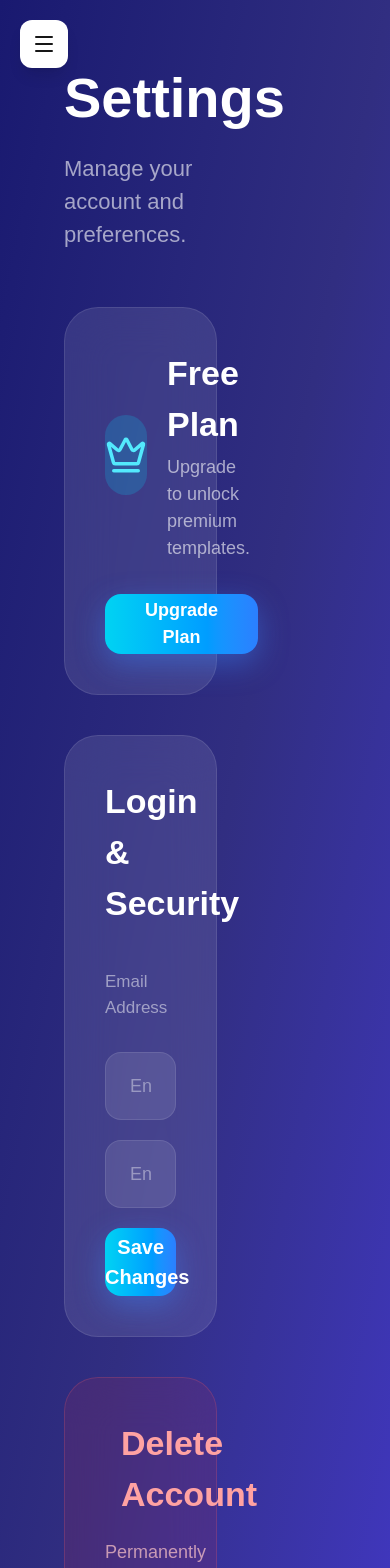
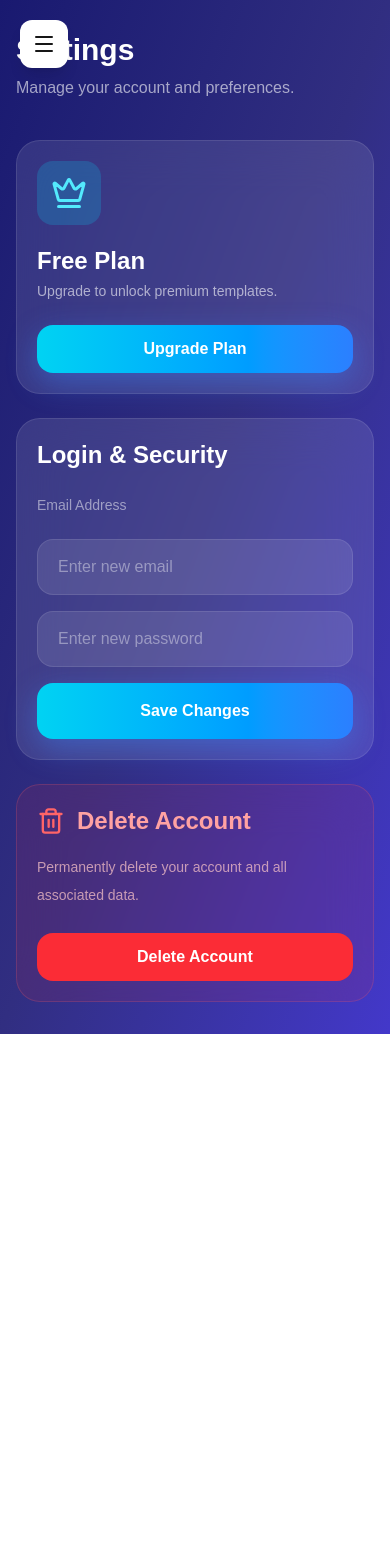
Before and after one commit to diyarathod910/Resume-builder-app, a Next.js app in the folder resume-builder/: page /settings in a window 390 px wide. Shown: the top 1568 px of the page. After the commit the page ends 1034 px from the top, so only its background shows below. Built offline with nearby package versions, Linux system fonts and the light colour scheme; no server answers.

Commit message:
make settings file responsive

```diff
--- a/resume-builder/src/app/settings/page.jsx
+++ b/resume-builder/src/app/settings/page.jsx
@@ -129,215 +129,135 @@ export default function SettingsPage() {
 
     return (
 
-        <section className="w-full min-h-screen bg-linear-to-br from-[#191970] via-[#312E81] to-[#4338CA] flex">
+        <section className="w-full min-h-screen bg-linear-to-br from-[#191970] via-[#312E81] to-[#4338CA] flex flex-col lg:flex-row">
 
             {/* SIDEBAR */}
+            <DashboardSidebarUI />
 
-            <DashboardSidebarUI></DashboardSidebarUI>
             {/* RIGHT */}
-
-            <div className="w-[82%] px-16 py-14 overflow-y-auto">
+            <div className="flex-1 px-4 sm:px-6 lg:px-12 xl:px-16 py-8 lg:py-14 overflow-y-auto">
 
                 {/* TITLE */}
+                <div className="mb-10 lg:mb-14">
 
-                <div className="mb-14">
-
-                    <h1 className="text-white text-[56px] font-extrabold mb-3">
+                    <h1 className="text-3xl sm:text-4xl lg:text-[56px] font-extrabold text-white mb-2 lg:mb-3">
                         Settings
                     </h1>
 
-                    <p className="text-white/60 text-[22px]">
+                    <p className="text-white/60 text-base sm:text-lg lg:text-[22px]">
                         Manage your account and preferences.
                     </p>
 
                 </div>
 
-
-
-
-
-
-
-
                 {/* CARDS */}
-
-                <div className="flex flex-col gap-10 w-[80%]">
-
-
+                <div className="w-full max-w-5xl flex flex-col gap-6 lg:gap-10">
 
                     {/* PLAN */}
+                    <div className="w-full rounded-3xl lg:rounded-[34px] bg-white/10 backdrop-blur-xl border border-white/10 p-5 sm:p-7 lg:p-10">
 
-                    <div className="w-full rounded-[34px] bg-white/10 backdrop-blur-xl border border-white/10 p-10">
+                        <div className="flex flex-col sm:flex-row items-start sm:items-center gap-5">
 
-                        <div className="flex items-center gap-5">
-
-                            <div className="w-20 h-20 rounded-3xl bg-cyan-400/20 flex items-center justify-center">
-
+                            <div className="w-16 h-16 lg:w-20 lg:h-20 rounded-2xl lg:rounded-3xl bg-cyan-400/20 flex items-center justify-center">
                                 <Crown
-                                    size={42}
+                                    size={36}
                                     className="text-cyan-300"
                                 />
-
                             </div>
 
-
-
-
-
                             <div>
-
-                                <h2 className="text-white text-[34px] font-bold">
+                                <h2 className="text-white text-2xl lg:text-[34px] font-bold">
                                     Free Plan
                                 </h2>
 
-                                <p className="text-white/60 text-[18px] mt-1">
+                                <p className="text-white/60 text-sm lg:text-[18px] mt-1">
                                     Upgrade to unlock premium templates.
                                 </p>
-
                             </div>
 
                         </div>
 
-
-
-
-
-                        <button className="mt-8 px-10 h-15 rounded-2xl bg-linear-to-r from-cyan-400 to-blue-500 text-white text-[18px] font-semibold shadow-[0_10px_30px_rgba(59,130,246,0.45)] hover:scale-[1.03] transition-all cursor-pointer">
-
+                        <button className="mt-6 lg:mt-8 w-full sm:w-auto px-8 lg:px-10 h-12 lg:h-15 rounded-2xl bg-linear-to-r from-cyan-400 to-blue-500 text-white text-base lg:text-[18px] font-semibold shadow-[0_10px_30px_rgba(59,130,246,0.45)] hover:scale-[1.03] transition-all cursor-pointer">
                             Upgrade Plan
-
                         </button>
 
                     </div>
 
+                    {/* LOGIN SETTINGS */}
+                    <div className="w-full rounded-3xl lg:rounded-[34px] bg-white/10 backdrop-blur-xl border border-white/10 p-5 sm:p-7 lg:p-10">
 
-
-
-
-
-
-
-
-                    {/* LOGIN SETTINGS */}
-
-                    <div className="w-full rounded-[34px] bg-white/10 backdrop-blur-xl border border-white/10 p-10">
-
-                        <h2 className="text-white text-[34px] font-bold mb-10">
+                        <h2 className="text-white text-2xl lg:text-[34px] font-bold mb-6 lg:mb-10">
                             Login & Security
                         </h2>
 
+                        {/* EMAIL */}
+                        <div className="mb-6 lg:mb-8">
 
-
-
-
-                        {/* EMAIL */}
-
-                        <div className="mb-8">
-
-                            <p className="text-white/50 text-[17px] mb-2">
+                            <p className="text-white/50 text-sm lg:text-[17px] mb-2">
                                 Email Address
                             </p>
 
-                            <h3 className="text-white text-[26px] font-semibold">
+                            <h3 className="text-white text-xl lg:text-[26px] font-semibold break-all">
                                 {user?.email}
                             </h3>
 
                         </div>
 
-
-
-
-
                         {/* INPUTS */}
-
-                        <div className="flex flex-col gap-5">
+                        <div className="flex flex-col gap-4 lg:gap-5">
 
                             <input
                                 type="email"
                                 value={email}
-                                onChange={(e) =>
-                                    setEmail(e.target.value)
-                                }
+                                onChange={(e) => setEmail(e.target.value)}
                                 placeholder="Enter new email"
-                                className="w-full h-17 rounded-2xl bg-white/10 border border-white/10 px-6 text-white text-[18px] outline-none placeholder:text-white/40"
+                                className="w-full h-14 lg:h-17 rounded-2xl bg-white/10 border border-white/10 px-5 lg:px-6 text-white text-base lg:text-[18px] outline-none placeholder:text-white/40"
                             />
-
-
-
-
 
                             <input
                                 type="password"
                                 value={password}
-                                onChange={(e) =>
-                                    setPassword(e.target.value)
-                                }
+                                onChange={(e) => setPassword(e.target.value)}
                                 placeholder="Enter new password"
-                                className="w-full h-17 rounded-2xl bg-white/10 border border-white/10 px-6 text-white text-[18px] outline-none placeholder:text-white/40"
+                                className="w-full h-14 lg:h-17 rounded-2xl bg-white/10 border border-white/10 px-5 lg:px-6 text-white text-base lg:text-[18px] outline-none placeholder:text-white/40"
                             />
-
-
-
-
 
                             <button
                                 onClick={handleUpdate}
-                                className="w-full h-17 rounded-2xl bg-linear-to-r from-cyan-400 to-blue-500 text-white text-[20px] font-semibold shadow-[0_10px_30px_rgba(59,130,246,0.45)] hover:scale-[1.01] transition-all cursor-pointer"
+                                className="w-full h-14 lg:h-17 rounded-2xl bg-linear-to-r from-cyan-400 to-blue-500 text-white text-base lg:text-[20px] font-semibold shadow-[0_10px_30px_rgba(59,130,246,0.45)] hover:scale-[1.01] transition-all cursor-pointer"
                             >
-
                                 Save Changes
-
                             </button>
 
                         </div>
 
                     </div>
 
+                    {/* DELETE ACCOUNT */}
+                    <div className="w-full rounded-3xl lg:rounded-[34px] bg-red-500/10 backdrop-blur-xl border border-red-400/20 p-5 sm:p-7 lg:p-10">
 
-
-
-
-
-
-
-
-
-                    {/* DELETE */}
-
-                    <div className="w-full rounded-[34px] bg-red-500/10 backdrop-blur-xl border border-red-400/20 p-10">
-
-                        <div className="flex items-center gap-4 mb-4">
+                        <div className="flex items-center gap-3 lg:gap-4 mb-4">
 
                             <Trash2
-                                size={34}
+                                size={28}
                                 className="text-red-400"
                             />
 
-                            <h2 className="text-red-300 text-[34px] font-bold">
+                            <h2 className="text-red-300 text-2xl lg:text-[34px] font-bold">
                                 Delete Account
                             </h2>
 
                         </div>
 
-
-
-
-
-                        <p className="text-red-200/70 text-[18px] leading-8 ">
+                        <p className="text-red-200/70 text-sm lg:text-[18px] leading-7 lg:leading-8">
                             Permanently delete your account and all associated data.
                         </p>
 
-
-
-
-
                         <button
                             onClick={handleDelete}
-                            className="mt-8 px-10 h-15 rounded-2xl bg-red-500 text-white text-[18px] font-semibold hover:bg-red-600 transition-all cursor-pointer"
+                            className="mt-6 lg:mt-8 w-full sm:w-auto px-8 lg:px-10 h-12 lg:h-15 rounded-2xl bg-red-500 text-white text-base lg:text-[18px] font-semibold hover:bg-red-600 transition-all cursor-pointer"
                         >
-
                             Delete Account
-
                         </button>
 
                     </div>
--- a/resume-builder/src/app/smart-apply/page.jsx
+++ b/resume-builder/src/app/smart-apply/page.jsx
@@ -25,6 +25,9 @@ export default function SmartApplyPage() {
     const params = useParams();
 
     const resumeId = params.id;
+
+    console.log(resumeId);
+
 
     const [resumeData, setResumeData] = useState(null);
     useEffect(() => {
```
